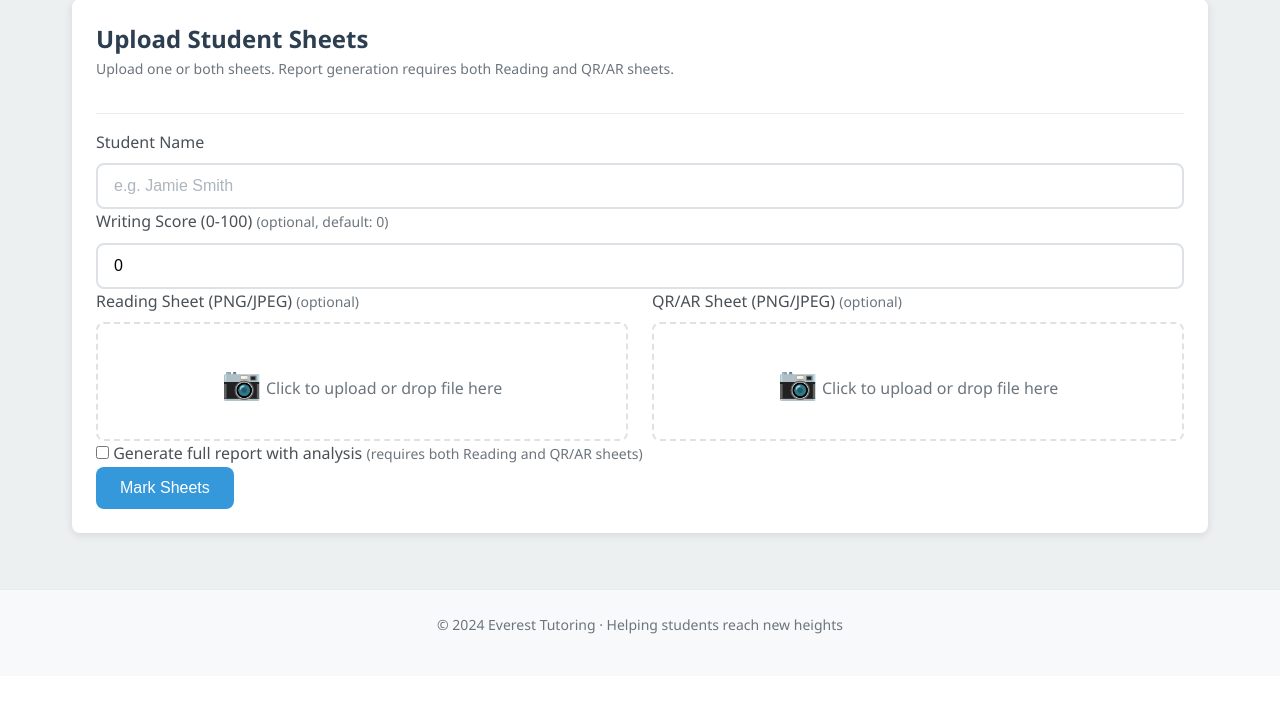
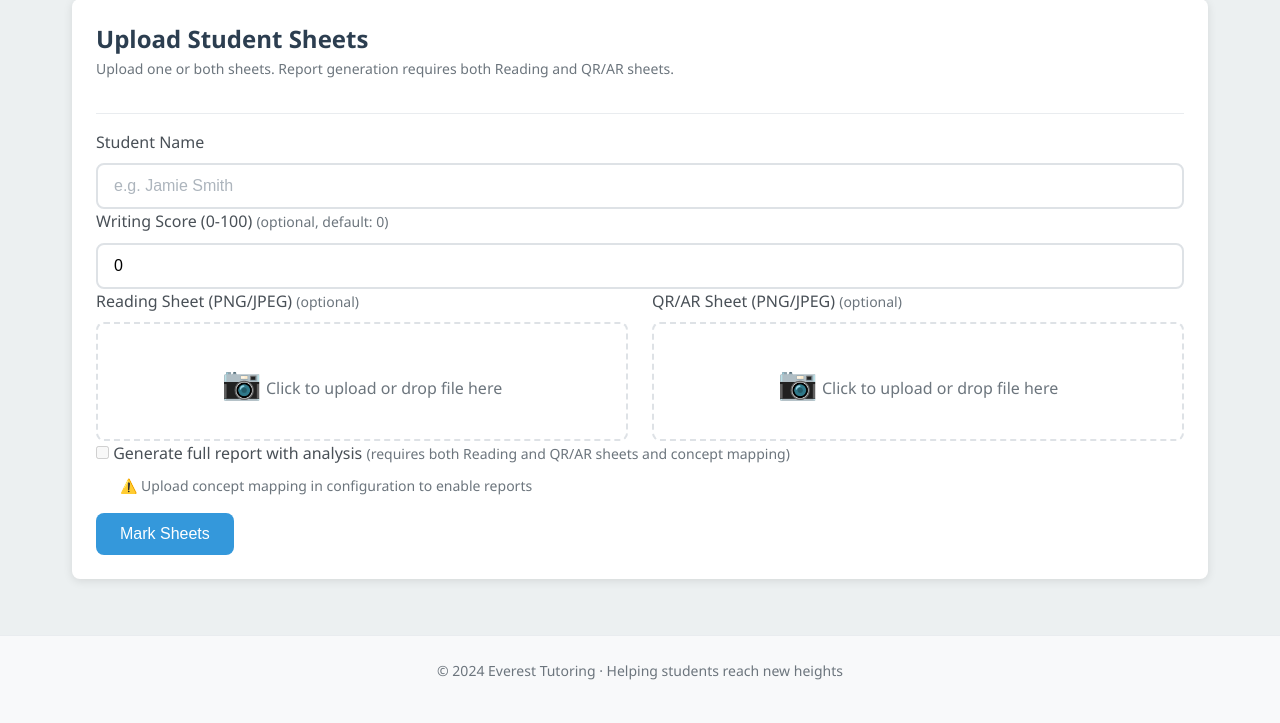
Before and after one commit to atu1ya/ASETmarker, a FastAPI app: template web/templates/single.html in a window 1280 px wide. Shown: the part 550-1273 px from the top of the page. Before the commit the page ends 1184 px from the top, so only its background shows below. Run offline with FastAPI, Linux system fonts and the light colour scheme; the template is opened without the code that fills it, so the values that code supplies are empty.

Commit message:
feat: add concept mapping support and update UI to reflect its status in batch and single marking processes

```diff
--- a/web/routes/dashboard.py
+++ b/web/routes/dashboard.py
@@ -102,6 +102,7 @@
             subject for subject in config.concept_mapping.keys() if not subject.startswith("_")
         ],
         "uploaded_at": config.uploaded_at.isoformat() if config.uploaded_at else None,
+        "has_concept_mapping": config.has_concept_mapping,
     }
 
 
@@ -131,7 +132,7 @@
     reading_answers: UploadFile = File(...),
     qr_answers: UploadFile = File(...),
     ar_answers: UploadFile = File(...),
-    concept_mapping: UploadFile = File(...),
+    concept_mapping: UploadFile = File(None),
 ):
     """Upload and store marking configuration for the current session."""
     def _validate_extension(upload: UploadFile, allowed: set[str]) -> None:
@@ -145,12 +146,10 @@
     _validate_extension(reading_answers, ALLOWED_TEXT_EXTENSIONS)
     _validate_extension(qr_answers, ALLOWED_TEXT_EXTENSIONS)
     _validate_extension(ar_answers, ALLOWED_TEXT_EXTENSIONS)
-    _validate_extension(concept_mapping, {".json"})
 
     reading_content = (await reading_answers.read()).decode("utf-8", errors="ignore")
     qr_content = (await qr_answers.read()).decode("utf-8", errors="ignore")
     ar_content = (await ar_answers.read()).decode("utf-8", errors="ignore")
-    concept_content = (await concept_mapping.read()).decode("utf-8", errors="ignore")
 
     reading_list = parse_answer_key(reading_content)
     qr_list = parse_answer_key(qr_content)
@@ -162,20 +161,24 @@
             detail="Answer keys must contain at least one entry.",
         )
 
-    try:
-        concepts = json.loads(concept_content)
-    except json.JSONDecodeError as exc:  # pragma: no cover - simple parse failure
-        raise HTTPException(
-            status_code=status.HTTP_400_BAD_REQUEST,
-            detail="Concept mapping must be valid JSON.",
-        ) from exc
+    concepts = {}
+    if concept_mapping and concept_mapping.filename:
+        _validate_extension(concept_mapping, {".json"})
+        concept_content = (await concept_mapping.read()).decode("utf-8", errors="ignore")
+        try:
+            concepts = json.loads(concept_content)
+        except json.JSONDecodeError as exc:
+            raise HTTPException(
+                status_code=status.HTTP_400_BAD_REQUEST,
+                detail="Concept mapping must be valid JSON.",
+            ) from exc
 
-    validation_errors = validate_concept_mapping(concepts)
-    if validation_errors:
-        raise HTTPException(
-            status_code=status.HTTP_400_BAD_REQUEST,
-            detail="; ".join(validation_errors),
-        )
+        validation_errors = validate_concept_mapping(concepts)
+        if validation_errors:
+            raise HTTPException(
+                status_code=status.HTTP_400_BAD_REQUEST,
+                detail="; ".join(validation_errors),
+            )
 
     config = MarkingConfiguration(
         reading_answers=reading_list,
--- a/web/routes/marking.py
+++ b/web/routes/marking.py
@@ -53,6 +53,7 @@
         "subjects": [
             subject for subject in config.concept_mapping.keys() if not subject.startswith("_")
         ],
+        "has_concept_mapping": config.has_concept_mapping,
     }
     return templates.TemplateResponse(
         "single.html",
@@ -163,8 +164,8 @@
             qrar_pdf = annotator_service.image_to_pdf_bytes(qrar_img)
             bundle.writestr(f"{folder_name}_QRAR_Marked.pdf", qrar_pdf)
 
-        # Generate report and analysis only if requested and both files provided
-        if generate_report and reading_result and qrar_result:
+        # Generate report and analysis only if requested, both files provided, and concept mapping exists
+        if generate_report and reading_result and qrar_result and config.has_concept_mapping:
             analysis_service = AnalysisService(config.concept_mapping)
             full_analysis = analysis_service.generate_full_analysis(
                 reading_result,
--- a/web/session_store.py
+++ b/web/session_store.py
@@ -21,7 +21,11 @@
 
     @property
     def is_configured(self) -> bool:
-        return bool(self.reading_answers and self.qr_answers and self.ar_answers and self.concept_mapping)
+        return bool(self.reading_answers and self.qr_answers and self.ar_answers)
+
+    @property
+    def has_concept_mapping(self) -> bool:
+        return bool(self.concept_mapping)
 
 
 class SessionConfigStore:
--- a/web/templates/batch.html
+++ b/web/templates/batch.html
@@ -17,6 +17,9 @@
         <li><strong>QR questions:</strong> {{ config_summary.qr_questions }}</li>
         <li><strong>AR questions:</strong> {{ config_summary.ar_questions }}</li>
         <li><strong>Mapped subjects:</strong> {{ config_summary.subjects | join(', ') }}</li>
+        {% if not config_summary.has_concept_mapping %}
+        <li><strong>⚠️ Note:</strong> <span class="text-muted">No concept mapping uploaded - reports will not be generated</span></li>
+        {% endif %}
     </ul>
 </section>
 
--- a/web/templates/dashboard.html
+++ b/web/templates/dashboard.html
@@ -60,11 +60,11 @@
             </div>
         </div>
         <div class="form-group">
-            <label class="form-label" for="concept_mapping">Concept Mapping (.json)</label>
+            <label class="form-label" for="concept_mapping">Concept Mapping (.json) <small class="text-muted">(optional - required for reports)</small></label>
             <div class="file-input-wrapper">
                 <span class="file-icon">&#128462;</span>
                 <span class="file-text">Click to upload or drop file here</span>
-                <input type="file" id="concept_mapping" name="concept_mapping" accept=".json" required>
+                <input type="file" id="concept_mapping" name="concept_mapping" accept=".json">
             </div>
             <p class="form-text">Need help? Review the <a href="/docs/sample_concept_mapping.json" download>sample concept mapping</a>.</p>
         </div>
--- a/web/templates/single.html
+++ b/web/templates/single.html
@@ -56,9 +56,12 @@
         </div>
         <div class="form-group">
             <label class="form-label">
-                <input type="checkbox" id="generate_report" name="generate_report" value="true">
-                Generate full report with analysis <small class="text-muted">(requires both Reading and QR/AR sheets)</small>
+                <input type="checkbox" id="generate_report" name="generate_report" value="true" {% if not config_summary.has_concept_mapping %}disabled{% endif %}>
+                Generate full report with analysis <small class="text-muted">(requires both Reading and QR/AR sheets{% if not config_summary.has_concept_mapping %} and concept mapping{% endif %})</small>
             </label>
+            {% if not config_summary.has_concept_mapping %}
+            <p class="text-muted" style="margin-left: 1.5rem; font-size: 0.875rem;">⚠️ Upload concept mapping in configuration to enable reports</p>
+            {% endif %}
         </div>
         <button type="submit" class="btn btn-primary">Mark Sheets</button>
     </form>
```
Also changed, not shown: web/routes/batch.py (+25 -18 lines).
